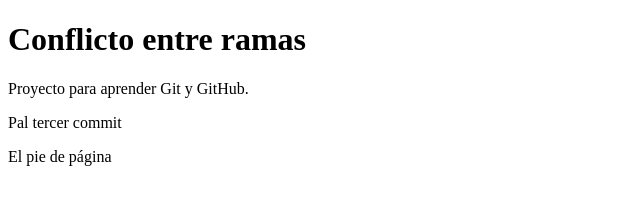
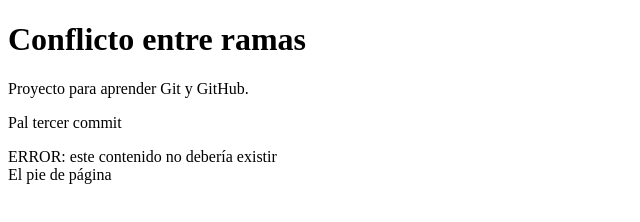
Before and after one commit to DaniFdezC/PruebasClase, a plain HTML site: page index.html in a window 1280 px wide. Shown: the whole page, without its empty margins (0-640 px from the left). Drawn offline with Linux system fonts and the light colour scheme.

Commit message:
añadido div no deberia existir

```diff
--- a/index.html
+++ b/index.html
@@ -11,6 +11,7 @@
     <main>
         <p>Proyecto para aprender Git y GitHub.</p>
         <p>Pal tercer commit </p>
+        <div>ERROR: este contenido no debería existir</div>
     </main>
 
     <footer>
```
